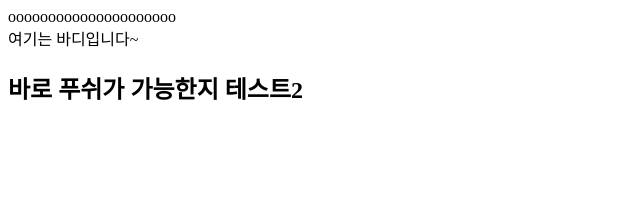
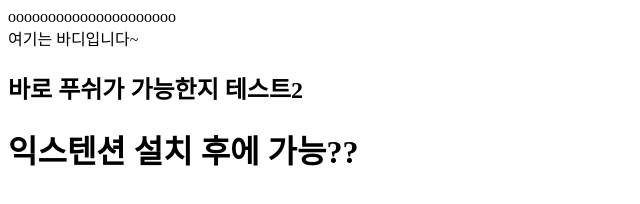
Before and after one commit to zeynut/test1005, a plain HTML site: page index.html in a window 1280 px wide. Shown: the whole page, without its empty margins (0-640 px from the left). Drawn offline with Linux system fonts and the light colour scheme.

Commit message:
익스텐션 설치 후에 가능?

```diff
--- a/index.html
+++ b/index.html
@@ -11,6 +11,7 @@
     <div>
         여기는 바디입니다~
         <h2>바로 푸쉬가 가능한지 테스트2</h2>
+        <h1>익스텐션 설치 후에 가능??</h1>
     </div>
 </body>
 </html>
```
